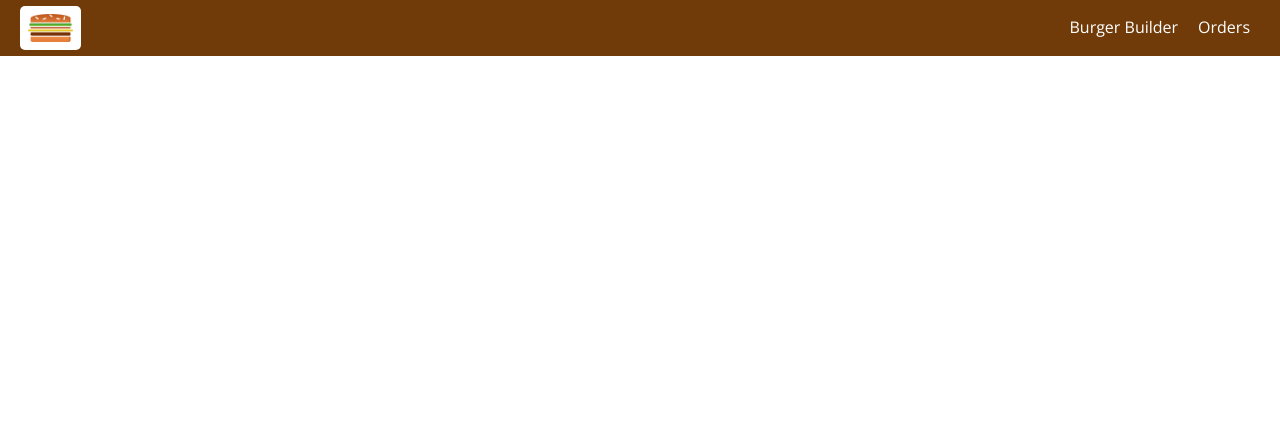
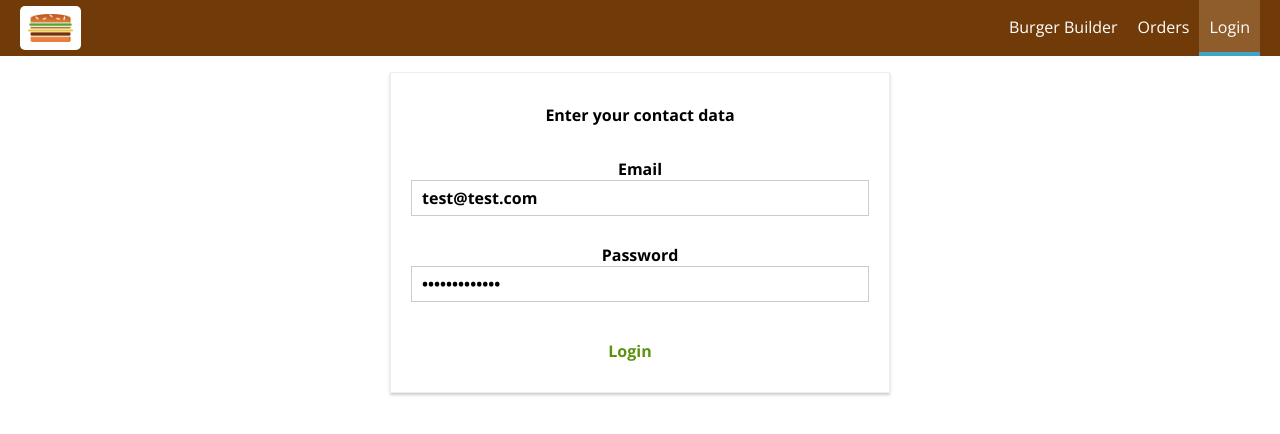
Before and after one commit to countzyx/udemy-reactcg-burger-builder, a React (Create React App) app: page /auth in a window 1280 px wide. Shown: the top 434 px of the page. Built offline with nearby package versions, Linux system fonts and the light colour scheme.

Commit message:
Created Auth Form for Login

```diff
--- a/src/components/Navigation/NavigationItems/NavigationItems.js
+++ b/src/components/Navigation/NavigationItems/NavigationItems.js
@@ -7,6 +7,7 @@ const navigationItems = () => (
   <ul className={styles.NavigationItems}>
     <NavigationItem link="/">Burger Builder</NavigationItem>
     <NavigationItem link="/orders">Orders</NavigationItem>
+    <NavigationItem link="/auth">Login</NavigationItem>
   </ul>
 );
 
--- a/src/containers/App/App.js
+++ b/src/containers/App/App.js
@@ -6,6 +6,7 @@ import Layout from '../../hoc/Layout/Layout';
 import BurgerBuilder from '../BurgerBuilder/BurgerBuilder';
 import Checkout from '../Checkout/Checkout';
 import Orders from '../Orders/Orders';
+import Auth from '../Auth/Auth';
 
 type Props = {};
 
@@ -15,6 +16,7 @@ class App extends Component<Props> {
     <div className={styles.App}>
       <Layout>
         <Switch>
+          <Route path="/auth" component={Auth} />
           <Route path="/checkout" component={Checkout} />
           <Route path="/orders" component={Orders} />
           <Route path="/" exact component={BurgerBuilder} />
--- /dev/null
+++ b/src/containers/Auth/Auth.js
@@ -0,0 +1,186 @@
+// @flow
+import * as React from 'react';
+import { connect } from 'react-redux';
+import type { Dispatch, ReduxProps } from 'redux';
+import * as styles from './Auth.module.css';
+import type {
+  Action,
+  AuthForm,
+  FormElement,
+  FormElementValidationRules,
+  ReduxState,
+} from '../../types';
+// import * as actions from '../../store/actions';
+import Button from '../../components/UI/Button/Button';
+import Input from '../../components/UI/Input/Input';
+
+type OwnProps = {||};
+
+const mapStateToProps = (state: ReduxState) => ({});
+
+const mapDispatchToProps = (dispatch: Dispatch<Action>) => ({});
+
+type Props = {|
+  ...OwnProps,
+  ...ReduxProps<typeof mapStateToProps, typeof mapDispatchToProps>,
+|};
+
+// type DefaultProps = {};
+
+type State = {
+  authForm: AuthForm,
+  formIsValid: boolean,
+};
+
+class Auth extends React.Component<Props, State> {
+  state = {
+    authForm: {
+      email: {
+        elementType: 'input',
+        elementConfig: {
+          options: null,
+          placeholder: 'Your email address',
+          type: 'email',
+        },
+        label: 'Email',
+        touched: false,
+        valid: true,
+        validation: {
+          required: true,
+          isEmail: true,
+        },
+        validationError: null,
+        value: 'test@test.com',
+      },
+      password: {
+        elementType: 'input',
+        elementConfig: {
+          options: null,
+          placeholder: '',
+          type: 'password',
+        },
+        label: 'Password',
+        touched: false,
+        valid: true,
+        validation: {
+          required: true,
+          minLength: 6,
+        },
+        validationError: null,
+        value: 'test@test.com',
+      },
+    },
+    formIsValid: true,
+  };
+
+  getErrorMessage = (value: string, rules: FormElementValidationRules) => {
+    const trimmedValue = value.trim();
+
+    if (!rules) {
+      return null;
+    }
+
+    if (rules.required && trimmedValue === '') {
+      return 'Required';
+    }
+
+    if (rules.minLength && trimmedValue.length < rules.minLength) {
+      return `Minimum length: ${rules.minLength}`;
+    }
+
+    if (rules.maxLength && trimmedValue.length > rules.maxLength) {
+      return `Maximum length: ${rules.maxLength}`;
+    }
+
+    // eslint-disable-next-line no-useless-escape
+    const emailPattern = /^(([^<>()\[\]\\.,;:\s@"]+(\.[^<>()\[\]\\.,;:\s@"]+)*)|(".+"))@((\[[0-9]{1,3}\.[0-9]{1,3}\.[0-9]{1,3}\.[0-9]{1,3}])|(([a-zA-Z\-0-9]+\.)+[a-zA-Z]{2,}))$/;
+    if (rules.isEmail && !emailPattern.test(trimmedValue)) {
+      return 'Email is not valid';
+    }
+
+    return null;
+  };
+
+  inputChangedHandler = (event: SyntheticEvent<HTMLInputElement>, id: string) => {
+    const { authForm } = this.state;
+    const updatedAuthForm = {
+      ...authForm,
+    };
+    const updatedFormElement = {
+      ...updatedAuthForm[id],
+    };
+
+    updatedFormElement.value = event.currentTarget.value;
+    updatedFormElement.validationError = this.getErrorMessage(
+      updatedFormElement.value,
+      updatedFormElement.validation,
+    );
+    updatedFormElement.valid = !updatedFormElement.validationError;
+    updatedFormElement.touched = true;
+
+    updatedAuthForm[id] = updatedFormElement;
+
+    const formIsValid = Object.keys(updatedAuthForm).reduce<boolean>(
+      // eslint-disable-next-line max-len
+      (acc, k) => (updatedAuthForm[k].valid === undefined ? acc : acc && updatedAuthForm[k].valid),
+      true,
+    );
+
+    this.setState({ formIsValid, authForm: updatedAuthForm });
+  };
+
+  loginHandler = (event: SyntheticEvent<HTMLFormElement>) => {
+    event.preventDefault();
+
+    const { authForm } = this.state;
+    if (!authForm) {
+      return;
+    }
+
+    const { onLogin } = this.props;
+    onLogin(authForm.email.value, authForm.password.value);
+  };
+
+  render = () => {
+    const { formIsValid, authForm } = this.state;
+    if (!authForm) {
+      return <p>No order form data present.</p>;
+    }
+
+    const formElements = Object.keys(authForm).map((key) => {
+      const config: FormElement = authForm[key];
+      return (
+        <Input
+          changed={event => this.inputChangedHandler(event, key)}
+          key={key}
+          elementConfig={config.elementConfig}
+          id={key}
+          inputType={config.elementType}
+          invalid={!config.valid}
+          label={config.label}
+          shouldValidate={config.validation !== undefined}
+          touched={config.touched}
+          validationError={config.validationError}
+          value={config.value}
+        />
+      );
+    });
+
+    return (
+      <div className={styles.Auth}>
+        <h4>Enter your contact data</h4>
+        <form onSubmit={() => {}}>
+          {formElements}
+          <Button buttonType="Success" isDisabled={!formIsValid}>
+            Login
+          </Button>
+        </form>
+      </div>
+    );
+  };
+}
+
+export default connect(
+  mapStateToProps,
+  mapDispatchToProps,
+)(Auth);
--- /dev/null
+++ b/src/containers/Auth/Auth.module.css
@@ -0,0 +1,15 @@
+.Auth {
+  margin: 20px auto;
+  width: 80%;
+  text-align: center;
+  box-shadow: 0 2px 3px #ccc;
+  border: 1px solid #eee;
+  padding: 10px;
+  box-sizing: border-box;
+}
+
+@media (min-width: 600px) {
+  .Auth {
+    width: 500px;
+  }
+}
--- a/src/containers/Checkout/ContactData/ContactData.js
+++ b/src/containers/Checkout/ContactData/ContactData.js
@@ -77,6 +77,7 @@ class ContactData extends React.Component<Props, State> {
         valid: true,
         validation: {
           required: true,
+          isEmail: true,
         },
         validationError: null,
         value: 'test@test.com',
@@ -176,6 +177,12 @@ class ContactData extends React.Component<Props, State> {
       return `Maximum length: ${rules.maxLength}`;
     }
 
+    // eslint-disable-next-line no-useless-escape
+    const emailPattern = /^(([^<>()\[\]\\.,;:\s@"]+(\.[^<>()\[\]\\.,;:\s@"]+)*)|(".+"))@((\[[0-9]{1,3}\.[0-9]{1,3}\.[0-9]{1,3}\.[0-9]{1,3}])|(([a-zA-Z\-0-9]+\.)+[a-zA-Z]{2,}))$/;
+    if (rules.isEmail && !emailPattern.test(trimmedValue)) {
+      return 'Email is not valid';
+    }
+
     return null;
   };
 
```
Also changed, not shown: src/types.js (+9 -2 lines).
